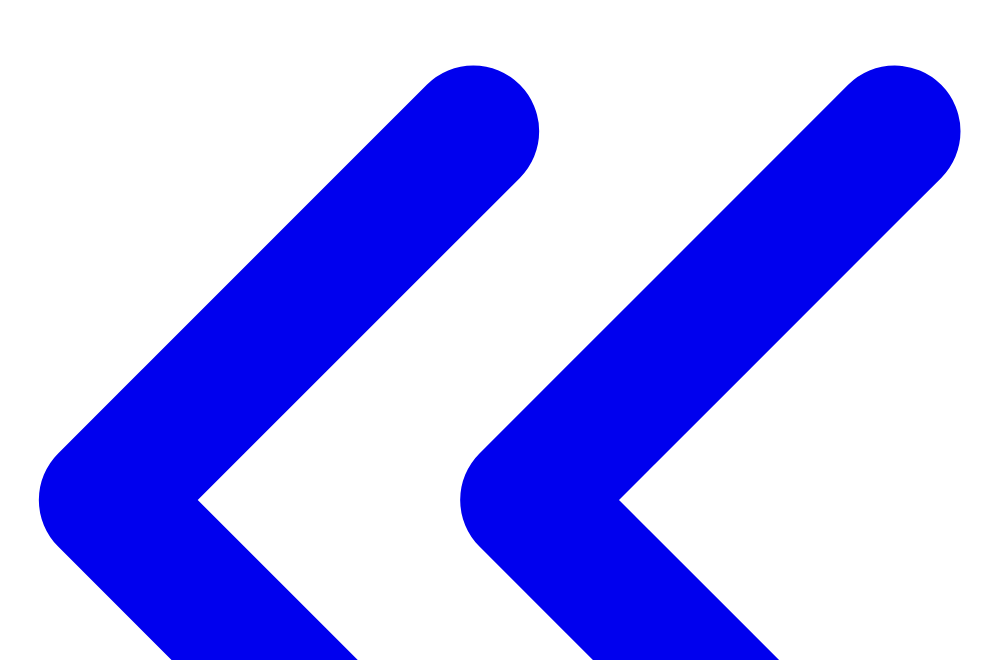
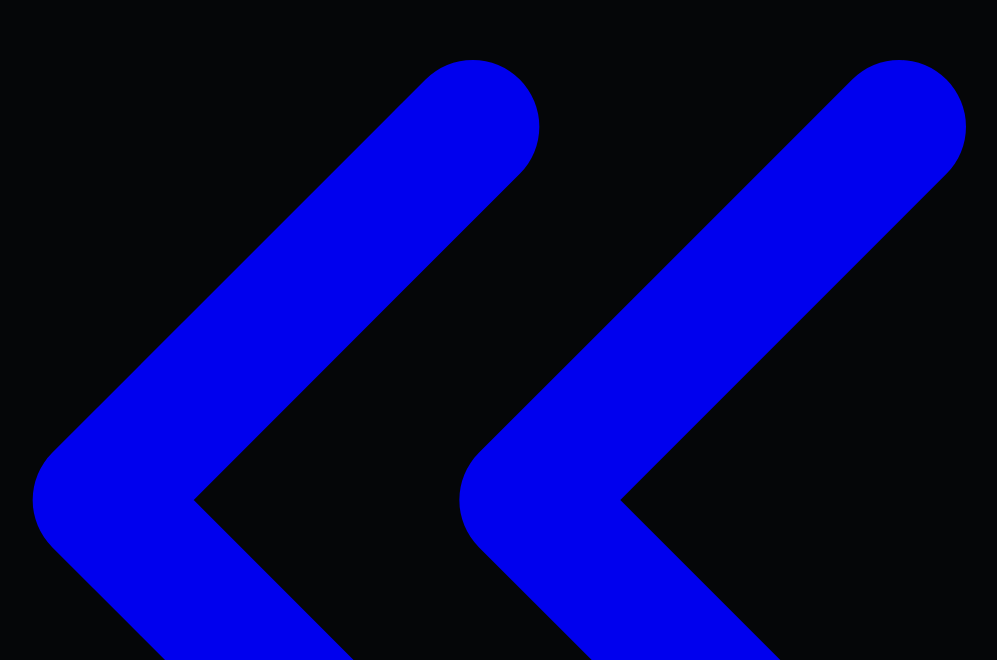
Before and after one commit to j199-2/nextdrama, a Next.js app: page / in a window 1280 px wide. Shown: the part 140-800 px from the top of the page, without its empty margins (114-1111 px from the left). Built offline with nearby package versions, Linux system fonts and the light colour scheme.

Commit message:
Create layout.js

```diff
--- /dev/null
+++ b/app/layout.js
@@ -0,0 +1,18 @@
+export const metadata = {
+  title: 'NextGen DramaFinder',
+  description: 'Ecosistema de Creadores',
+}
+
+export default function RootLayout({ children }) {
+  return (
+    <html lang="es">
+      <head>
+        {/* Esto carga todo el motor de diseño de Tailwind de golpe */}
+        <script src="https://cdn.tailwindcss.com"></script>
+      </head>
+      <body style={{ margin: 0, padding: 0, backgroundColor: '#050608' }}>
+        {children}
+      </body>
+    </html>
+  )
+}
```
